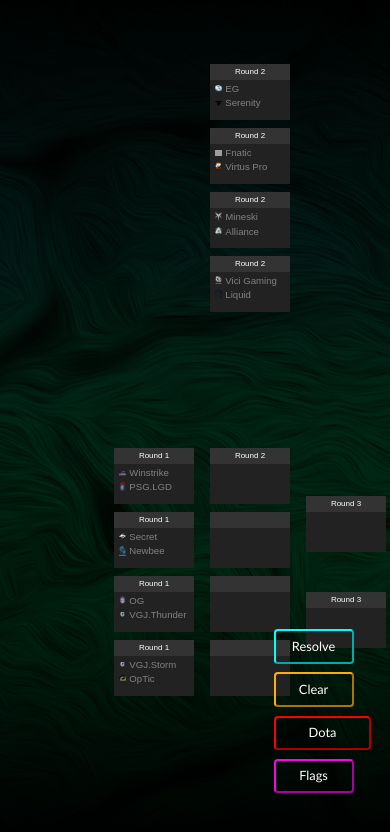
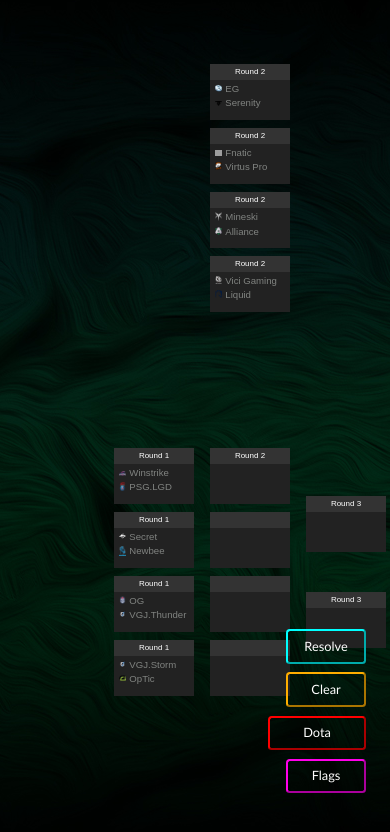
Before and after one commit to carsva/bracketeer, a React (Create React App) app: page / in a window 390 px wide. Shown: the top 832 px of the page. Built offline with nearby package versions, Linux system fonts and the light colour scheme; no server answers; grey boxes are pictures that could not be loaded; a web font is replaced by a local one.

Commit message:
Final responsiveness

```diff
--- a/src/App.css
+++ b/src/App.css
@@ -281,10 +281,12 @@
 
   .buttons {
     position: fixed;
+    display: flex;
+    flex-direction: column;
+    align-items: flex-end;
     width: 8em;
-    right: 0em;
+    right: 1.5em;
     bottom: 5%;
-    color: aqua;
   }
 
   .FirstContainer {
@@ -584,6 +586,11 @@
     height: 4em;
     width: 100%;
   }  */
+  .buttons {
+    display: flex;
+    flex-direction: column;
+    align-items: flex-end;
+  }
 
   .winner {
     display: flex;
```
